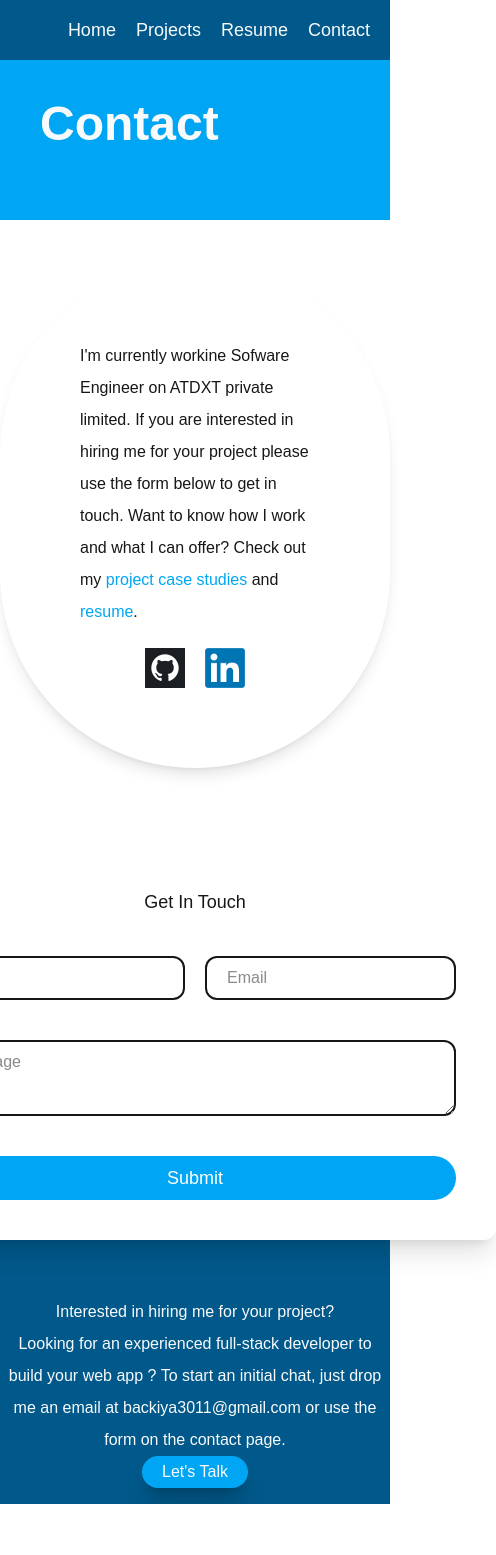
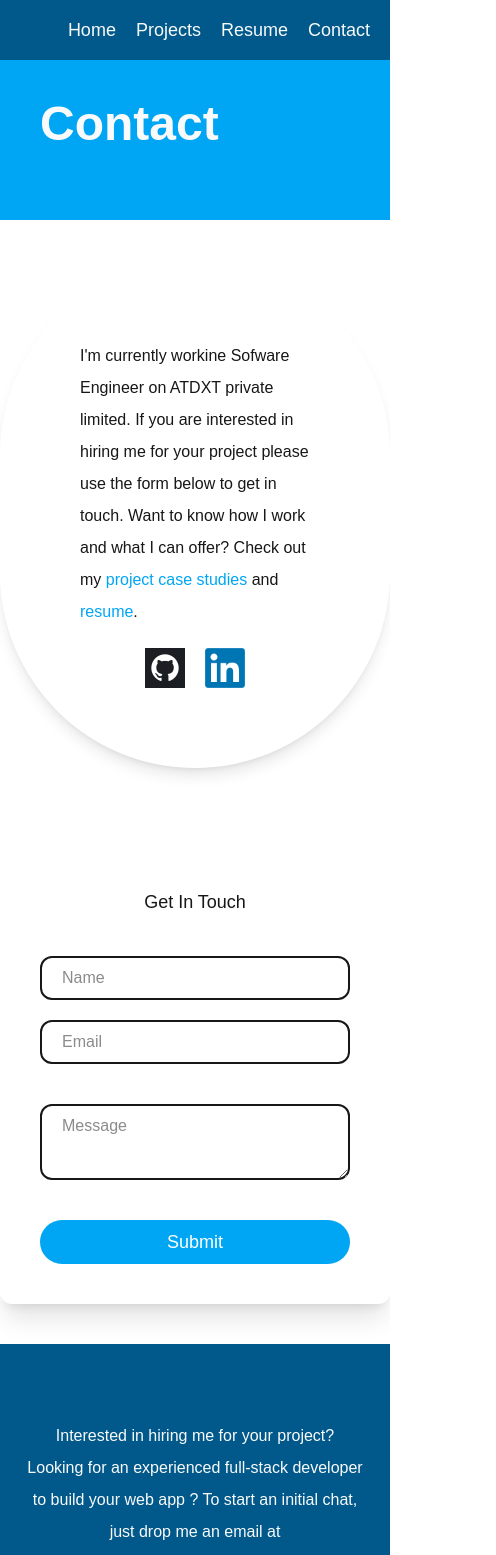
Before and after one commit to backiyadeveloper/myportfolio-Nextjs, a Next.js app: page /contact in a window 390 px wide. Shown: the top 1555 px of the page, 496 px wide, since content can reach past the window. Before the commit the page ends 1504 px from the top, so only its background shows below. Built offline with nearby package versions, Linux system fonts and the light colour scheme.

Commit message:
add some styles

```diff
--- a/app/components/footer.tsx
+++ b/app/components/footer.tsx
@@ -2,7 +2,7 @@ import Link from "next/link"
 
 export default function Footer(){
     return(
-        <div className="flex justify-center  bg-sky-800">
+        <div className="flex p-5 justify-center  bg-sky-800">
              <footer className=" text-gray-50 place-items-center text-center basis-200 py-4 mt-10">
                 <div className="text-center">Interested in hiring me for your project?</div>
                 <div className="">Looking for an experienced full-stack developer to build your web app ? To start an initial chat, just drop me an email at backiya3011@gmail.com or use the form on the contact page.
--- a/app/contact/page.tsx
+++ b/app/contact/page.tsx
@@ -18,14 +18,14 @@ export default function ContactPage() {
         </div>
       </div>
 
-      <div className="flex justify-center mt-10 ">
+      <div className="flex justify-center my-10 ">
         <div className="basis-180 rounded-xl shadow-xl p-10">
           <h2 className="text-center text-lg p-10">Get In Touch</h2>
           <div>
             <form action="">
-              <div className="flex  gap-5">
-              <input className="border-2 px-5 py-1 basis-90 rounded-xl outline-none" type="text" placeholder="Name" />
-              <input className="border-2 px-5 basis-90 rounded-xl outline-none" type="text" placeholder="Email" />
+              <div className="flex sm:flex-row flex-col gap-5">
+              <input className="border-2 px-5 py-1 sm:basis-90 rounded-xl outline-none" type="text" placeholder="Name" />
+              <input className="border-2 px-5 py-1 sm:basis-90 rounded-xl outline-none" type="text" placeholder="Email" />
               </div>
               <div className="flex ">
                 <textarea
--- a/app/page.tsx
+++ b/app/page.tsx
@@ -4,11 +4,11 @@ import Link from "next/link";
 export default function HomePage() {
     return (
       <div className="mb-10">
-        <div className=" flex md:flex-row items-center justify-around gap-5 p-10 bg-sky-500 text-gray-50 sm:flex-col leading-20">
-          <div className="h-[300px] w-[500px] bg-[url('/tools.webp')] bg-cover bg-center"></div>
-          <div className=" sm:w-125 text-justify">
+        <div className="flex flex-col p-10 md:flex-row items-center justify-around gap-5 p-10 bg-sky-500 text-gray-50 sm:flex-col leading-20">
+          <div className="h-[300px] w-[100%]  sm:basis-1/2 bg-[url('/tools.webp')] bg-cover bg-center"></div>
+          <div className="p-10 sm:basis-1/2 text-justify">
               <p className="text-2xl font-extralight italic">Hello,my name is</p>
-              <h1 className="text-5xl italic">R.Backiyalakshmi</h1>
+              <h1 className="sm:text-5xl text-3xl italic">R.Backiyalakshmi</h1>
               <p className="text-lg font-semibold">I'm a full-stack developer specialised in frontend and backend development for complex scalable web apps.Want to know how I may help your project? Check out my project case studies and resume. </p>
           </div>
         </div>
```
Also changed, not shown: 1 other file (tests, documents, lock files or other folders).
